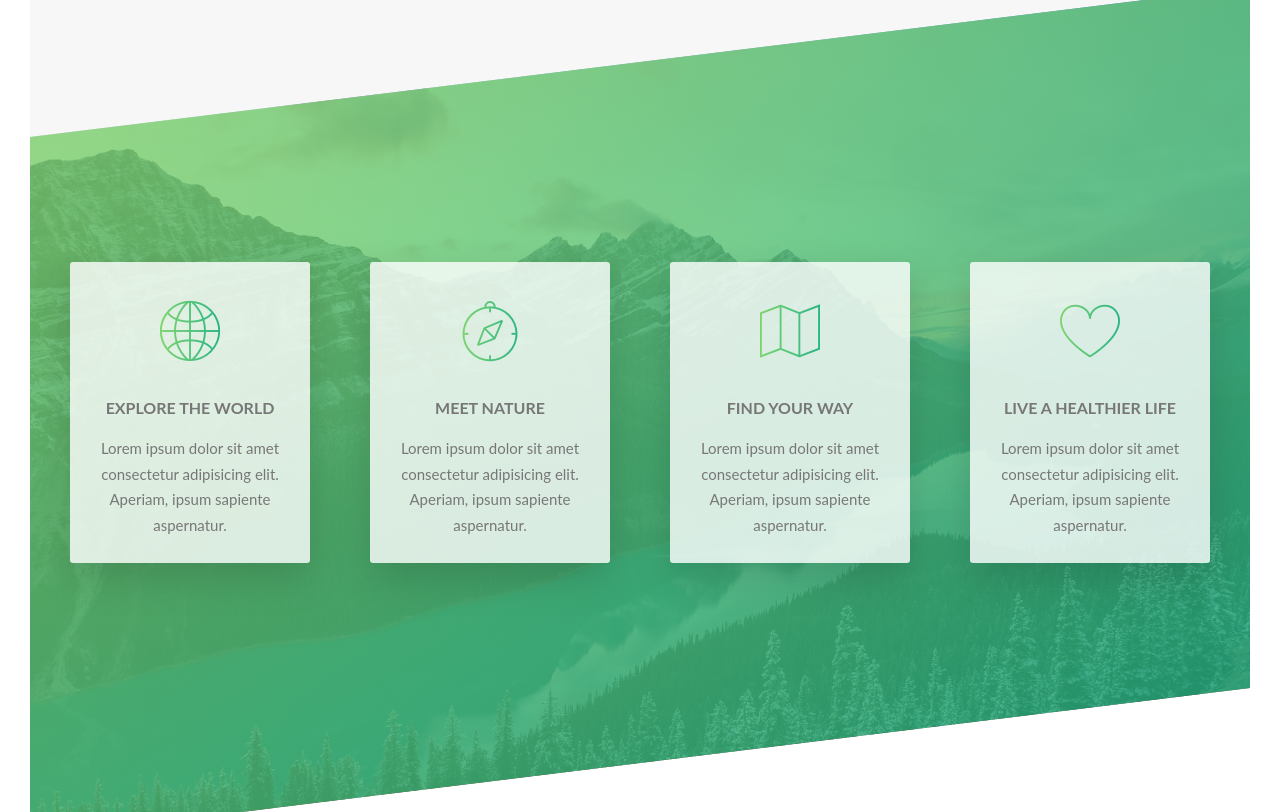
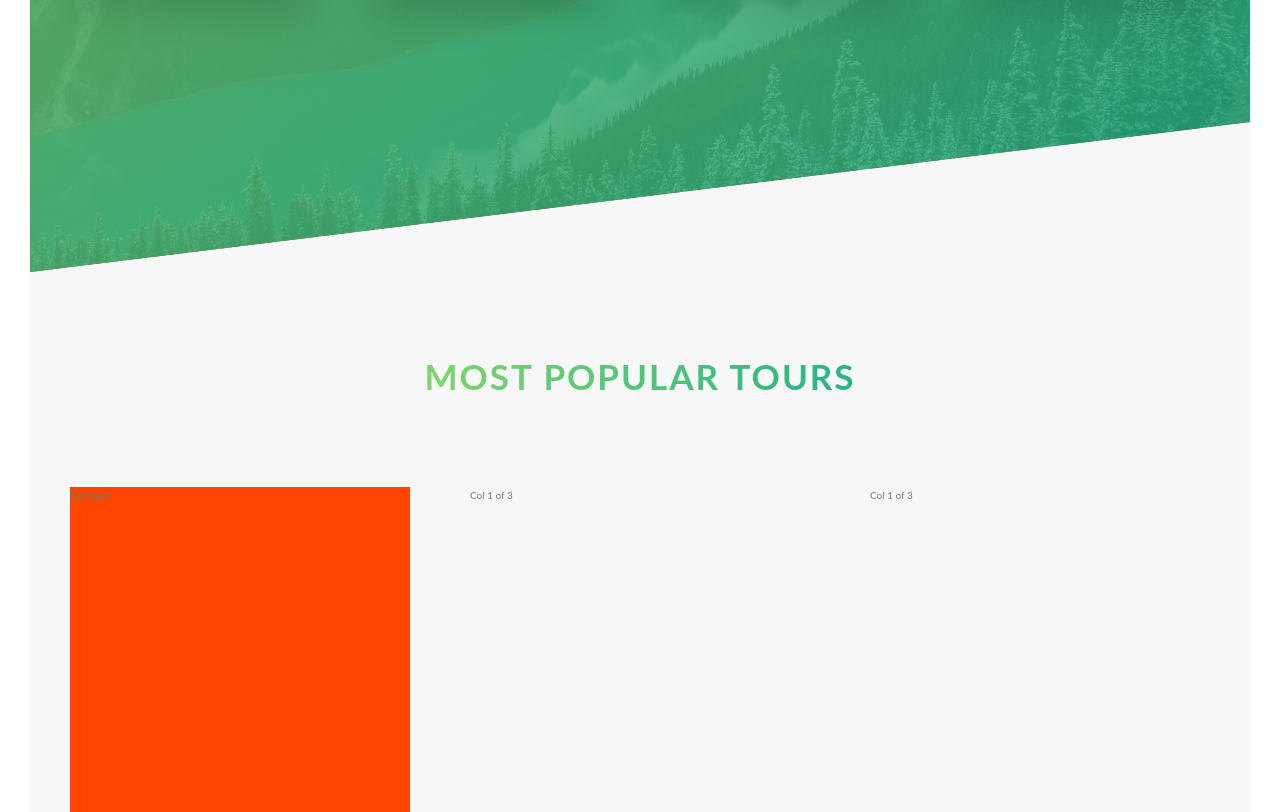
Before and after one commit to sakshi1658/Natours, a website: page index.html in a window 1280 px wide. Shown: the part 1988-2800 px from the top of the page. Drawn offline with Linux system fonts and the light colour scheme; a web font is replaced by a local one.

Commit message:
tour section started

```diff
--- /dev/null
+++ b/components/_card.scss
@@ -0,0 +1,9 @@
+.card{
+    background-color: orangered;
+    height: 50rem;
+    transition: all .8s;
+
+    &:hover{
+        transform: rotateY(180deg);
+    }
+}
--- a/index.html
+++ b/index.html
@@ -107,6 +107,28 @@
             </div>
         </div>
     </section>
+
+    <section class="section-tours">
+        <div class="u-center-text u-margin-bottom-big">
+            <h2 class="heading-secondary">
+              Most Popular tours
+            </h2>
+         </div>
+
+         <div class="row">
+            <div class="col-1-of-3">
+               <div class="card">
+                Cart text
+               </div>
+            </div>
+            <div class="col-1-of-3">
+                Col 1 of 3
+            </div>
+            <div class="col-1-of-3">
+                Col 1 of 3
+            </div>
+        </div>
+    </section>
     </main>
 
     <!-- <section class="grid-test">
--- a/pages/_home.scss
+++ b/pages/_home.scss
@@ -2,7 +2,7 @@
     background-color: $color-grey-light-1;
     padding: 25rem 0;
     margin-top: -20vh;
-    min-height: 190vh;
+    // min-height: 190vh;
 }
 
 .section-features {
@@ -20,3 +20,9 @@
         transform: skewY(7deg);
     }
 }
+
+.section-tours{
+    background-color: $color-grey-light-1;
+    padding: 25rem 0 50rem 0;
+    margin-top: -10rem;
+}
--- a/sass/main.scss
+++ b/sass/main.scss
@@ -10,6 +10,7 @@
 @import "components/button";
 @import "components/composition";
 @import "components/feature-box";
+@import "components/card";
 
 @import "layout/header";
 @import "layout/grid";
```
Also changed, not shown: css/style.css.
